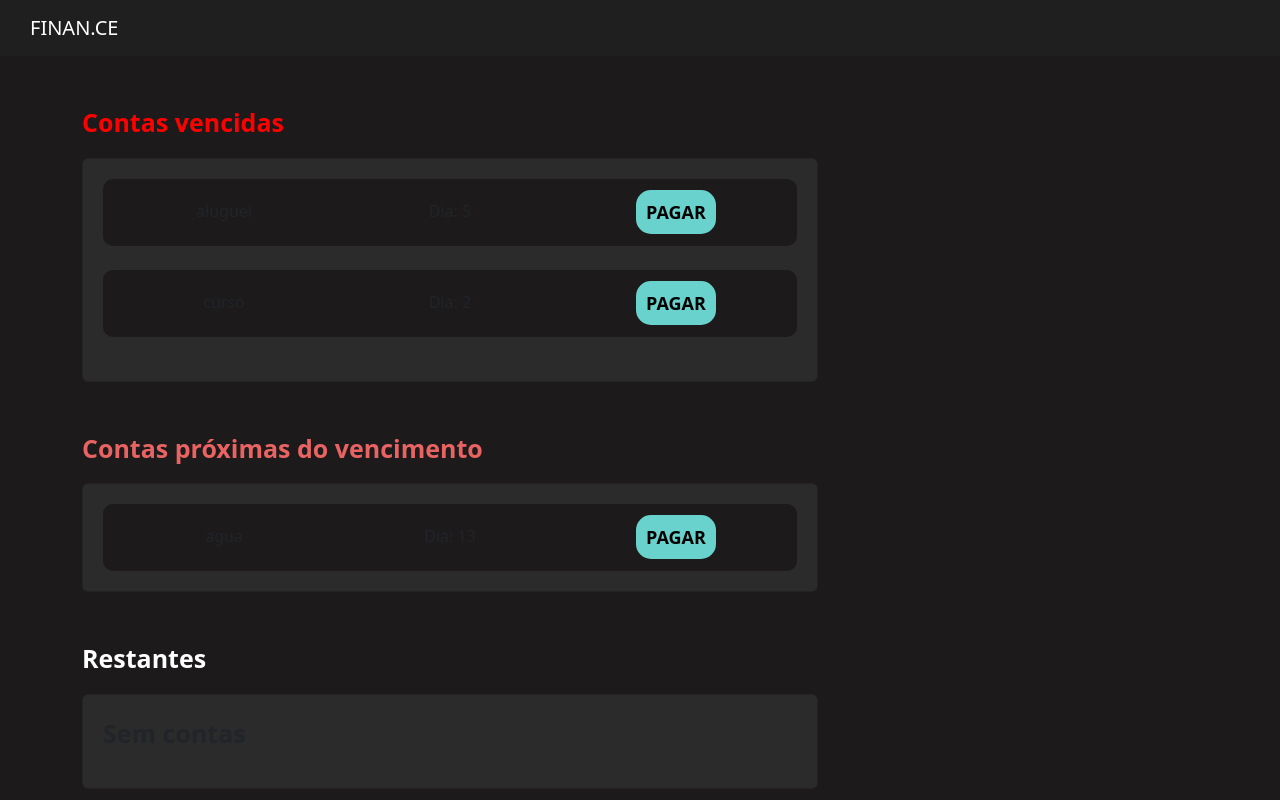
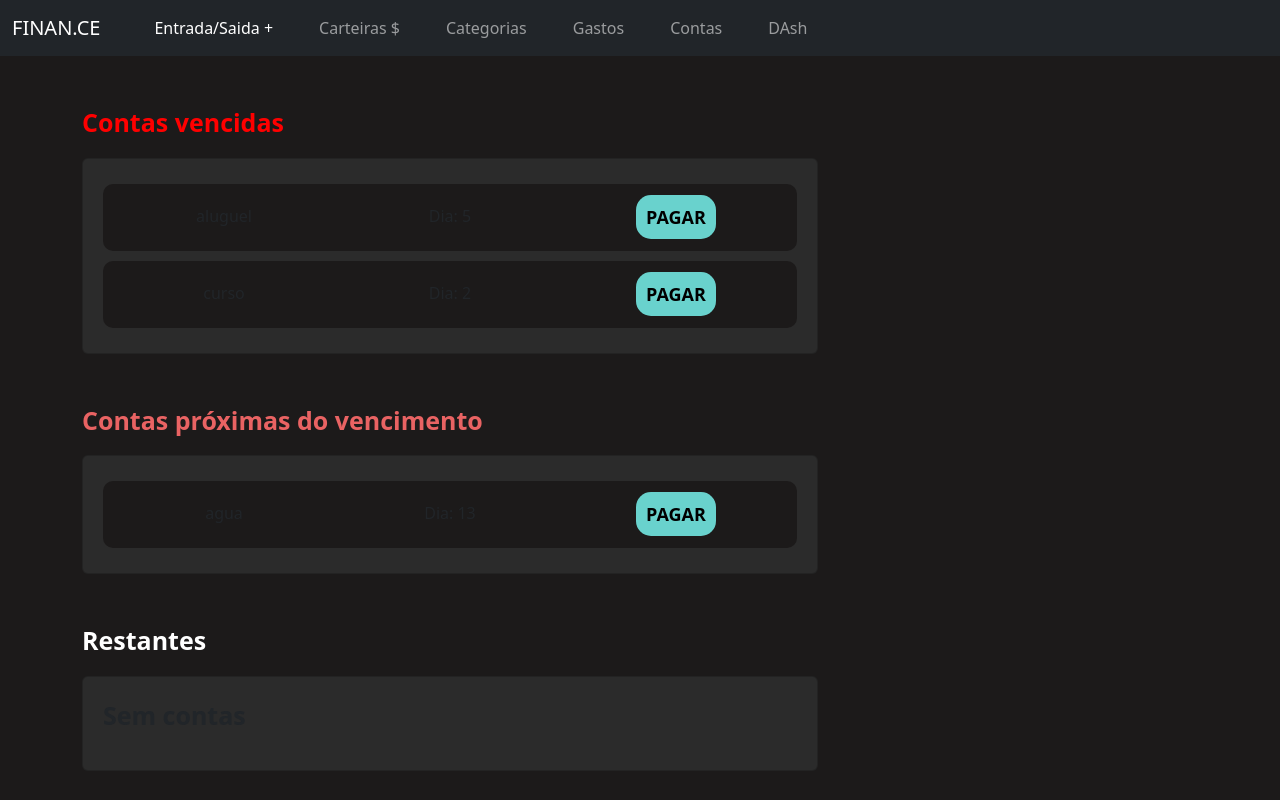
Before and after one commit to davidrobel/FINAN.CE, a Django app: page /contas/ver_contas/ in a window 1280 px wide. Run offline with Django 4.2, Linux system fonts and the light colour scheme; data comes from the database, SQL or seed files in the repository.

Commit message:
FIX: contas/ver_contas with inline style to space between linha-conta

```diff
--- a/contas/templates/ver_contas.html
+++ b/contas/templates/ver_contas.html
@@ -34,7 +34,7 @@
                         <p class="fonte-destaque">Nao ha contas vencidas</p>
                     {% else %}
                         {% for i in contas_vencidas %}
-                            <div class="linha-conta">
+                            <div class="linha-conta" style="margin: 5px 0px">
                                 <div class="row">
                                     <div class="col-md text-center">
                                         {{i.titulo}}
@@ -47,7 +47,7 @@
                                     </div>
                                 </div>
                             </div>
-                            <br/>
+
                         {% endfor %}
                     {% endif %}
                 </div>
@@ -59,7 +59,7 @@
                         <p class="fonte-destaque">Nao ha contas proximo do vencimento</p>
                     {% else %}
                         {% for v in contas_prox_vencimento %}
-                            <div class="linha-conta">
+                            <div class="linha-conta" style="margin: 5px 0px">
                                 <div class="row">
                                     <div class="col-md text-center">
                                         {{v.titulo}}
@@ -84,7 +84,7 @@
                         <p class="fonte-destaque">Sem contas</p>
                     {% else %}
                         {% for r in restantes %}
-                            <div class="linha-conta">
+                            <div class="linha-conta" style="margin: 5px 0px">
                                 <div class="row">
                                     <div class="col-md text-center">
                                         {{r.titulo}}
@@ -102,9 +102,9 @@
 
                 </div>
 
-            </div>
+            </div><br><br>
 
-            <div class="col-md-4">
+            <div class="col-md-4"  style="margin: 5px 0px">
             </div>
 
         </div>
--- a/templates/bases/base.html
+++ b/templates/bases/base.html
@@ -15,9 +15,35 @@
 
   </head>
   <body>
-    <nav class="navbar navbar-expand-lg navbar-dark" style="background-color: #201F1F;">
-        <a class="navbar-brand" style="margin-left: 30px" href="{% url 'home' %}">FINAN.CE</a>
-    </nav>
+
+
+<nav class="navbar sticky-top navbar-expand-lg navbar-dark bg-dark">
+  <div class="container-fluid">
+    <a href="{% url 'home' %}" class="navbar-brand">FINAN.CE</a>
+      <button type="button" class="navbar-toggler" data-bs-toggle="collapse" data-bs-target="#navbarCollapse">
+        <span class="navbar-toggler-icon"></span>
+      </button>
+    <div class="collapse navbar-collapse" id="navbarCollapse">
+      <div class="navbar-nav">
+        <a class="nav-item nav-link active" style="margin-left: 30px" href="{% url 'novo_valor' %}">Entrada/Saida +</a>
+        <a class="nav-item nav-link" style="margin-left: 30px" href="{% url 'gerenciar' %}">Carteiras $</a>
+        <a class="nav-item nav-link" style="margin-left: 30px" href="{% url 'definir_planejamento' %}">Categorias</a>
+        <a class="nav-item nav-link" style="margin-left: 30px" href="{% url 'ver_planejamento' %}">Gastos</a>
+        <a class="nav-item nav-link" style="margin-left: 30px" href="{% url 'ver_contas' %}">Contas</a>
+        <a class="nav-item nav-link" style="margin-left: 30px" href="{% url 'dashboard' %}">DAsh</a>
+      </div>
+    </div>
+  </div>
+</nav>
+
+
+
+
+
+
+
+
+
     {% block 'body' %}{% endblock %}
     <script src="https://cdn.jsdelivr.net/npm/bootstrap@5.3.0-alpha1/dist/js/bootstrap.bundle.min.js"></script>
   </body>
```
Also changed, not shown: templates/static/extrato/css/view_extrato.css (+6 -1 lines), templates/static/geral/css/base.css (line endings or trailing spaces).
